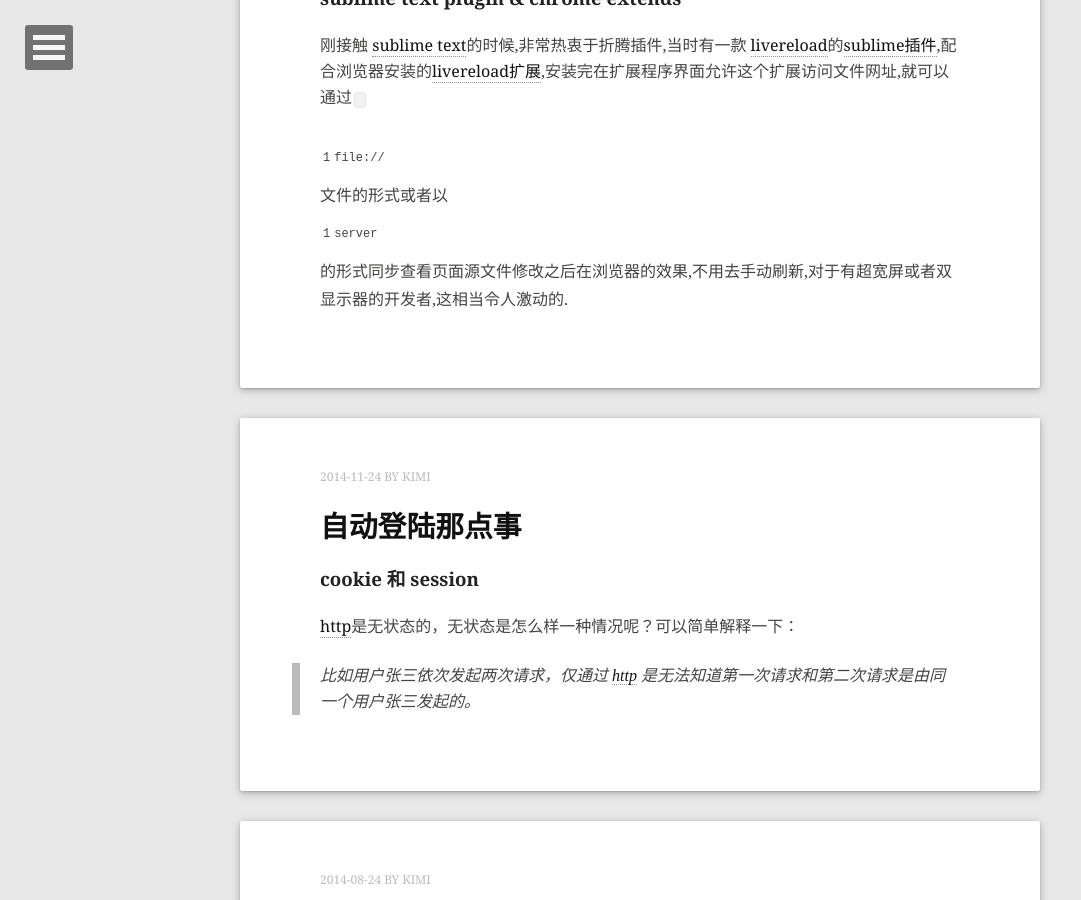
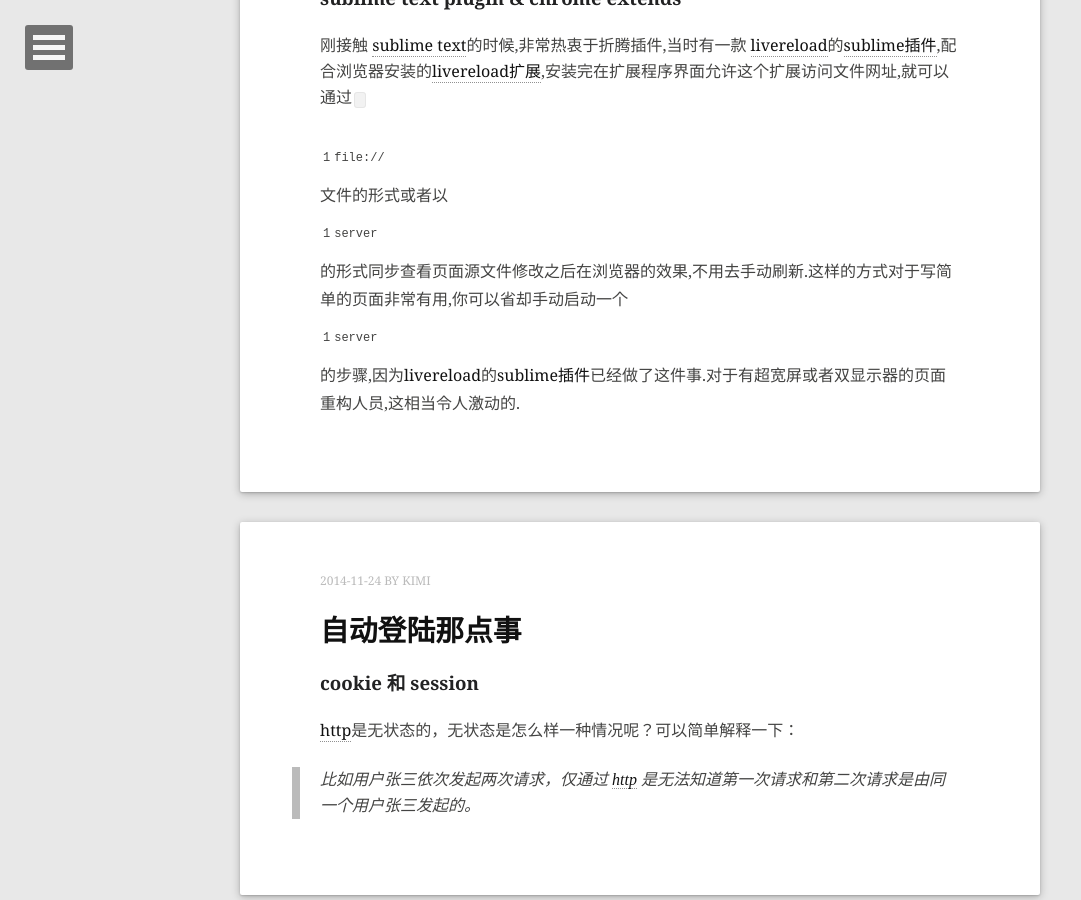
Before and after one commit to calledT/calledt.github.io, a Jekyll site: the page built from index.html, in a window 1280 px wide and 900 px high, scrolled down 673 px. Shown: the whole window, without its empty margins (0-1081 px from the left). Built offline with Jekyll 4.4.1, drawn with Linux system fonts in a browser that asks for light colours; nearby versions of some CDN libraries; the list of posts is cut into pages by our own code; comment, search, counter and statistics services are not loaded; some of the changed lines change nothing that is shown.

Commit message:
modify post

```diff
--- a/_posts/2014-12-27-front-end-automation-browsersync-livereload.md
+++ b/_posts/2014-12-27-front-end-automation-browsersync-livereload.md
@@ -2,7 +2,7 @@
 layout: post
 title: 前端自动化工程之浏览器同步更新
 description: "browsersnyc 和 livereload 在前端自动化工程中的实践"
-modified: 2014-12-27
+modified: 2014-12-28
 tags: [自动化,浏览器同步]
 image:
   feature: abstract-10.jpg
@@ -14,7 +14,7 @@
 
 ### sublime text plugin & chrome extends
 
-刚接触 [sublime text](sublime-text)的时候,非常热衷于折腾插件,当时有一款 [livereload](livereload)的[sublime插件](https://sublime.wbond.net/packages/LiveReload),配合浏览器安装的[livereload扩展](https://chrome.google.com/extensions/detail/jnihajbhpnppcggbcgedagnkighmdlei),安装完在扩展程序界面允许这个扩展访问文件网址,就可以通过 `file://`文件的形式或者以`server`的形式同步查看页面源文件修改之后在浏览器的效果,不用去手动刷新,对于有超宽屏或者双显示器的开发者,这相当令人激动的.
+刚接触 [sublime text](sublime-text)的时候,非常热衷于折腾插件,当时有一款 [livereload](livereload)的[sublime插件](https://sublime.wbond.net/packages/LiveReload),配合浏览器安装的[livereload扩展](https://chrome.google.com/extensions/detail/jnihajbhpnppcggbcgedagnkighmdlei),安装完在扩展程序界面允许这个扩展访问文件网址,就可以通过 `file://`文件的形式或者以`server`的形式同步查看页面源文件修改之后在浏览器的效果,不用去手动刷新.这样的方式对于写简单的页面非常有用,你可以省却手动启动一个`server`的步骤,因为[livereload](livereload)的[sublime插件](https://sublime.wbond.net/packages/LiveReload)已经做了这件事.对于有超宽屏或者双显示器的页面重构人员,这相当令人激动的.
 <!-- more -->
 
 为了写这篇文章,特意再去体验一把,因为我现在用的是`sublime text 3`,以前那个插件是给`sublime text 2`用的,发现现在有一个[devel version](https://github.com/dz0ny/LiveReload-sublimetext2/tree/devel),说是给`sublime text 3`的,但我装上,建了一个测试页面,点击浏览器上的 [livereload扩展](https://chrome.google.com/extensions/detail/jnihajbhpnppcggbcgedagnkighmdlei)按钮,却提示
@@ -28,7 +28,7 @@
 
 ### grunt-contrib-watch
 
-我在接触了[grunt](grunt)之后,就放弃了上面那种使用方式.
+我在接触了[grunt](grunt)之后,就放弃了上面那种使用方式.因为我会配置一套工作流来协助开发,[livereload](livereload)会是工作流中的一个`task`
 
 以前有一个叫[grunt-contrib-livereload](https://github.com/gruntjs/grunt-contrib-livereload)的plugin,不过现在已经合并到[grunt-contrib-watch](https://github.com/gruntjs/grunt-contrib-watch#optionslivereload)中去了.关于怎样配置任务可以去看[enabling-live-reload-in-your-html](https://github.com/gruntjs/grunt-contrib-watch/blob/master/docs/watch-examples.md#enabling-live-reload-in-your-html).
 
@@ -40,9 +40,8 @@
 <script src="//localhost:35729/livereload.js"></script>
 {% endhighlight %}
 
-嵌入脚本的话上线的时候还得移除它,当然有工具可以在上线的时候处理掉这段脚本.但是这样终究有种身体的某个地方被开了一刀,留下伤疤的赶脚,这对于强迫症的人来说是致命的,呵呵.
+嵌入脚本的话上线的时候还得移除它,当然有工具可以在上线的时候处理掉这段脚本.但是这样终究显得有些不够全自动,呵呵.
 
-不过,接下来要介绍的工具,[livereload](livereload)有的它都有,  [livereload](livereload)没有的它也有,而且还不用在自己身体上开刀,心动了吧.
 
 ## browsersync
 
@@ -50,11 +49,10 @@
 
 好了,吐槽完毕,进入正题,接下来要介绍的工具叫[browsersync](browsersync),会用`gulpfile`来做示例, 但它是不依赖于[gulp](gulp)或者[grunt](grunt)的.
 
-[browsersync](browsersync)是一款多端同步刷新页面内容的工具,这能大大节省开发测试的时间.比如你在 `chrome` 和 `IE`中打开同一个被 [browsersync](browsersync) 监控的 URL, 在 `chrome` 页面表单中输入的内容会被同步到 `IE`浏览器中,用户操作也是能同步的,很酷是吧.多端同步在开发响应式网站的时候相当有用,想想你电脑上有好几个浏览器,而且还手机端,pad端 上的浏览器,一个个打开去测多浪费时间呀.
+[browsersync](browsersync)是一款多端同步刷新页面内容的工具,这能大大节省开发测试的时间.比如你在 `chrome` 和 `IE`中打开同一个被 [browsersync](browsersync) 监控的 URL, 在 `chrome` 页面表单中输入的内容会被同步到 `IE`浏览器中,用户操作也是能同步的,很酷是吧.当然啦,像[livereload](livereload)的修改源文件刷新浏览器页面的功能也是有的.多端同步在开发响应式网站的时候相当有用,想想你电脑上有好几个浏览器,而且还手机端,pad端 上的浏览器,一个个打开去测多浪费时间呀.
 
-[browsersync](browsersync)通过设置代理的方式避免了在手动在页面中插入脚本或者去安装浏览器插件.当然也可以通过[browsersync](browsersync)启用一个静态资源 server.
+[browsersync](browsersync)通过启用一个`server`的方式,通过访问这个`server`的地址,就可以不用手动在页面上插入脚本或者去安装浏览器扩展了.有人可能会有疑惑,我已经有自己的`server`了,例如`tomcat`,那怎么办?别急,可以,把[browsersync](browsersync)的`server`设置成代理的`server`,这样访问[browsersync](browsersync)的`server`的时候,会把所有请求都转发到你自己的`server`上,棒!下面来看看我的配置吧!
 
-下面是我用在项目中的一段配置
 
 {% highlight js %}
 
@@ -103,7 +101,6 @@
 {% endhighlight %}
 
 
-
 更多的配置,可以通过[browsersync](browsersync)官网去了解,配置很简单,却是十分的实用,感谢作者开源这样的工具.
 
 [sublime-text]: http://www.sublimetext.com "sublime-text"
```
Also changed, not shown: 17 other files.
